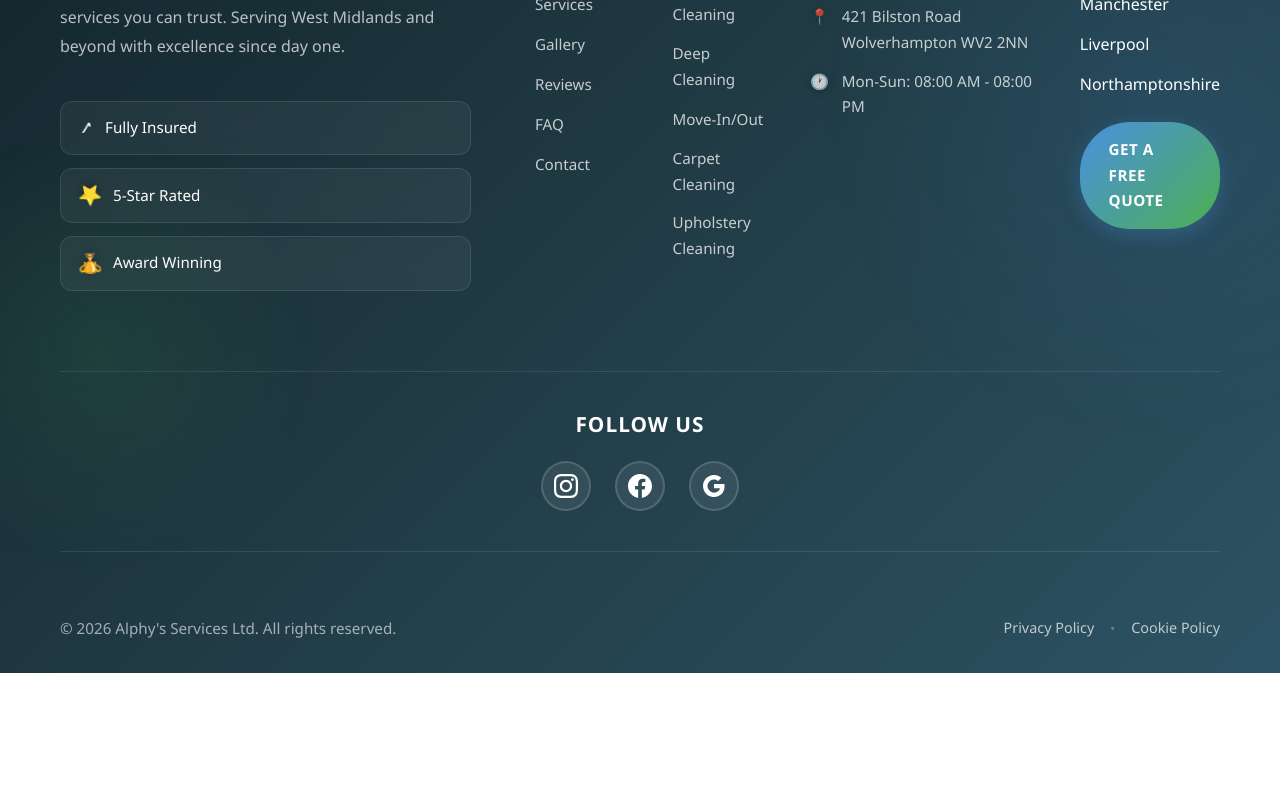
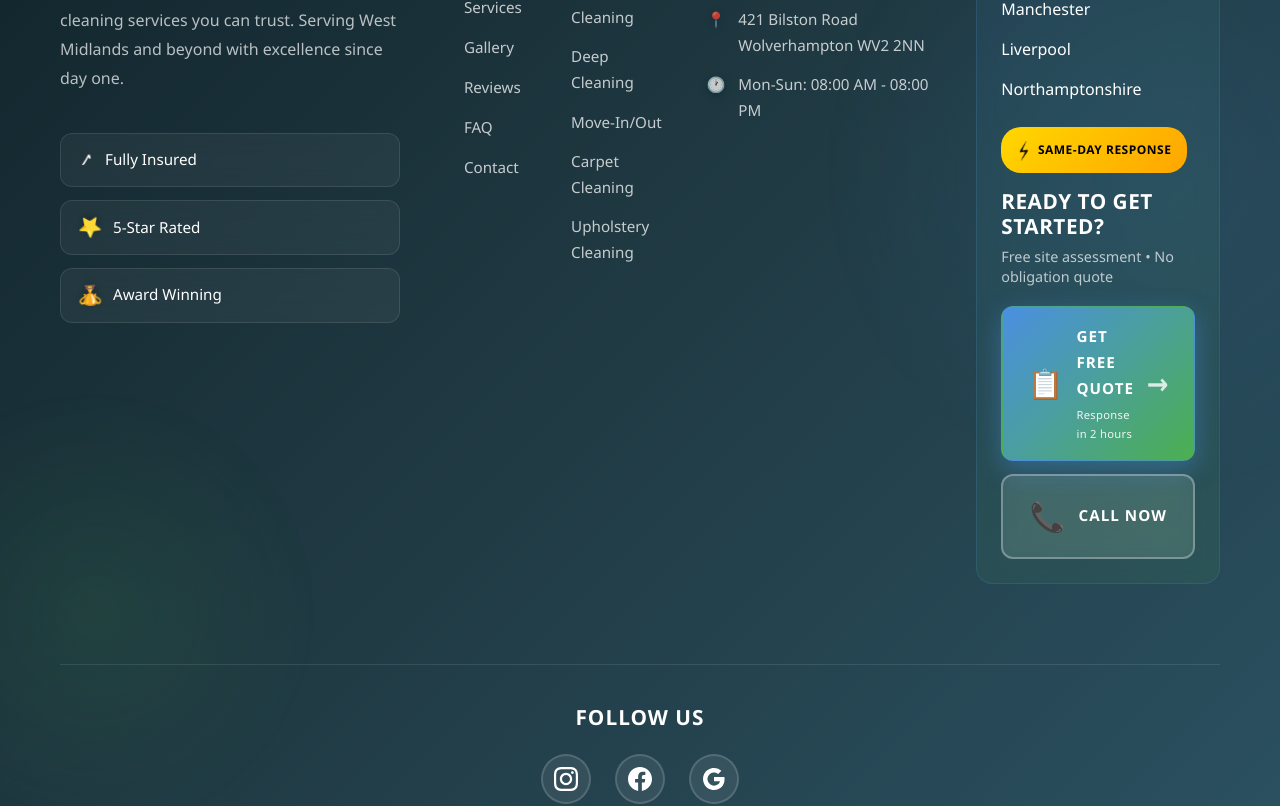
Before and after one commit to arrey-johnson/alphy, a React (Vite) app: page / in a window 1280 px wide. Shown: the part 5740-6546 px from the top of the page. Before the commit the page ends 6413 px from the top, so only its background shows below. Built offline with nearby package versions, Linux system fonts and the light colour scheme.

Commit message:
Enhance footer CTA section with premium conversion-focused design

```diff
--- a/src/components/Footer.css
+++ b/src/components/Footer.css
@@ -249,28 +249,91 @@
 }
 
 /* Footer CTA Button */
+.footer-cta-column {
+  background: linear-gradient(135deg, rgba(74, 144, 226, 0.1), rgba(76, 175, 80, 0.1));
+  padding: 1.5rem;
+  border-radius: 16px;
+  border: 1px solid rgba(74, 144, 226, 0.2);
+  backdrop-filter: blur(10px);
+}
+
 .footer-cta {
   margin-top: 1.5rem;
 }
 
+.footer-cta-badge {
+  display: inline-flex;
+  align-items: center;
+  gap: 0.5rem;
+  background: linear-gradient(135deg, #FFD700, #FFA500);
+  color: #000;
+  padding: 0.4rem 1rem;
+  border-radius: 20px;
+  font-size: 0.75rem;
+  font-weight: 700;
+  text-transform: uppercase;
+  letter-spacing: 0.5px;
+  margin-bottom: 1rem;
+  animation: pulse-glow 2s ease-in-out infinite;
+}
+
+.cta-badge-icon {
+  font-size: 1rem;
+  animation: flash 1.5s ease-in-out infinite;
+}
+
+@keyframes flash {
+  0%, 100% { opacity: 1; }
+  50% { opacity: 0.4; }
+}
+
+.footer-cta-title {
+  font-size: 1.3rem;
+  font-weight: 800;
+  color: var(--white);
+  margin-bottom: 0.5rem;
+  text-transform: uppercase;
+  letter-spacing: 0.5px;
+}
+
+.footer-cta-text {
+  color: rgba(255, 255, 255, 0.7);
+  font-size: 0.9rem;
+  margin-bottom: 1.2rem;
+  line-height: 1.4;
+}
+
+.footer-cta-buttons {
+  display: flex;
+  flex-direction: column;
+  gap: 0.8rem;
+}
+
 .footer-btn {
-  display: inline-block;
-  padding: 0.9rem 1.8rem;
+  display: flex;
+  align-items: center;
+  justify-content: center;
+  gap: 0.8rem;
+  padding: 1rem 1.5rem;
+  text-decoration: none;
+  border-radius: 12px;
+  font-weight: 700;
+  font-size: 0.9rem;
+  text-transform: uppercase;
+  letter-spacing: 0.5px;
+  transition: all 0.3s cubic-bezier(0.4, 0, 0.2, 1);
+  position: relative;
+  overflow: hidden;
+  border: 2px solid transparent;
+}
+
+.footer-btn.primary {
   background: linear-gradient(135deg, var(--sky-blue), var(--green));
   color: var(--white);
-  text-decoration: none;
-  border-radius: 50px;
-  font-weight: 700;
-  font-size: 0.95rem;
-  text-transform: uppercase;
-  letter-spacing: 0.5px;
-  transition: all 0.4s cubic-bezier(0.4, 0, 0.2, 1);
-  box-shadow: 0 6px 20px rgba(74, 144, 226, 0.3);
-  position: relative;
-  overflow: hidden;
+  box-shadow: 0 8px 24px rgba(74, 144, 226, 0.4);
 }
 
-.footer-btn::before {
+.footer-btn.primary::before {
   content: '';
   position: absolute;
   top: 0;
@@ -278,16 +341,80 @@
   width: 100%;
   height: 100%;
   background: linear-gradient(90deg, transparent, rgba(255, 255, 255, 0.3), transparent);
-  transition: left 0.6s;
+  transition: left 0.5s;
 }
 
-.footer-btn:hover::before {
+.footer-btn.primary:hover::before {
   left: 100%;
 }
 
-.footer-btn:hover {
-  transform: translateY(-3px) scale(1.05);
-  box-shadow: 0 10px 30px rgba(74, 144, 226, 0.5);
+.footer-btn.primary:hover {
+  transform: translateY(-3px);
+  box-shadow: 0 12px 32px rgba(74, 144, 226, 0.5);
+}
+
+.footer-btn.secondary {
+  background: rgba(255, 255, 255, 0.1);
+  color: var(--white);
+  border: 2px solid rgba(255, 255, 255, 0.3);
+  backdrop-filter: blur(10px);
+}
+
+.footer-btn.secondary:hover {
+  background: rgba(255, 255, 255, 0.2);
+  border-color: rgba(255, 255, 255, 0.5);
+  transform: translateY(-2px);
+}
+
+.btn-icon {
+  font-size: 1.3rem;
+  flex-shrink: 0;
+}
+
+.btn-content {
+  display: flex;
+  flex-direction: column;
+  align-items: flex-start;
+  gap: 0.2rem;
+  flex: 1;
+}
+
+.btn-main {
+  font-size: 0.95rem;
+  font-weight: 800;
+  letter-spacing: 1px;
+}
+
+.btn-sub {
+  font-size: 0.7rem;
+  font-weight: 500;
+  opacity: 0.9;
+  text-transform: none;
+  letter-spacing: 0.3px;
+}
+
+.btn-text {
+  font-size: 0.95rem;
+  font-weight: 800;
+  letter-spacing: 1px;
+}
+
+.btn-arrow {
+  font-size: 1.2rem;
+  transition: transform 0.3s ease;
+}
+
+.footer-btn.primary:hover .btn-arrow {
+  transform: translateX(5px);
+}
+
+.footer-btn.primary:hover::before {
+  left: 100%;
+}
+
+.footer-btn.primary:hover {
+  transform: translateY(-3px);
+  box-shadow: 0 12px 32px rgba(74, 144, 226, 0.5);
 }
 
 /* Footer Social Section */
@@ -494,8 +621,28 @@
     text-align: left;
   }
 
+  .footer-cta-column {
+    text-align: center;
+  }
+
   .footer-cta {
     text-align: center;
+  }
+
+  .footer-cta-badge {
+    display: inline-flex;
+  }
+
+  .footer-cta-title {
+    font-size: 1.1rem;
+  }
+
+  .footer-cta-buttons {
+    align-items: stretch;
+  }
+
+  .footer-btn {
+    width: 100%;
   }
 
   .footer-social {
--- a/src/components/Footer.jsx
+++ b/src/components/Footer.jsx
@@ -92,7 +92,7 @@ function Footer() {
               </ul>
             </div>
 
-            <div className="footer-column">
+            <div className="footer-column footer-cta-column">
               <h4>Areas We Cover</h4>
               <ul>
                 <li>West Midlands</li>
@@ -102,7 +102,26 @@ function Footer() {
                 <li>Northamptonshire</li>
               </ul>
               <div className="footer-cta">
-                <Link to="/contact" className="footer-btn">Get a Free Quote</Link>
+                <div className="footer-cta-badge">
+                  <span className="cta-badge-icon">⚡</span>
+                  <span>Same-Day Response</span>
+                </div>
+                <h5 className="footer-cta-title">Ready to Get Started?</h5>
+                <p className="footer-cta-text">Free site assessment • No obligation quote</p>
+                <div className="footer-cta-buttons">
+                  <Link to="/contact" className="footer-btn primary">
+                    <span className="btn-icon">📋</span>
+                    <span className="btn-content">
+                      <span className="btn-main">GET FREE QUOTE</span>
+                      <span className="btn-sub">Response in 2 hours</span>
+                    </span>
+                    <span className="btn-arrow">→</span>
+                  </Link>
+                  <a href="tel:01902239420" className="footer-btn secondary">
+                    <span className="btn-icon">📞</span>
+                    <span className="btn-text">CALL NOW</span>
+                  </a>
+                </div>
               </div>
             </div>
           </div>
```
